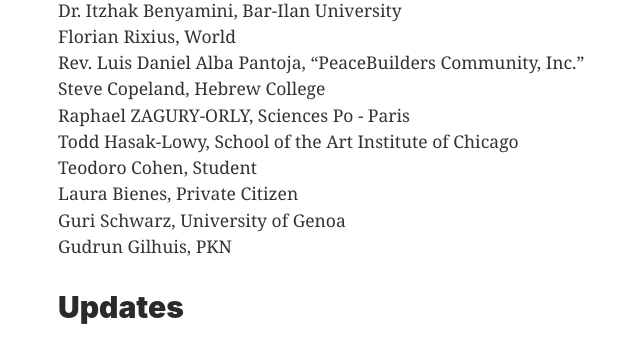
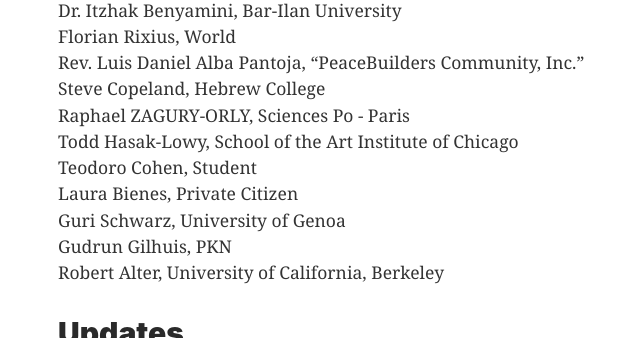
Before and after one commit to adamdjbrett/annexation.site, a Jekyll site: the page built from signatures.md, in a window 1280 px wide and 900 px high, scrolled down 14771 px, cut to the strip 0-338 px from the top of the window. Shown: the whole strip, without its empty margins (162-802 px from the left). Built offline with Jekyll 4.4.1, drawn with Linux system fonts in a browser that asks for light colours.

Commit message:
Update signatures.md

```diff
--- a/signatures.md
+++ b/signatures.md
@@ -567,7 +567,8 @@ Todd Hasak-Lowy, School of the Art Institute of Chicago  \\
 Teodoro Cohen, Student  \\
 Laura Bienes, Private Citizen   \\
 Guri Schwarz, University of Genoa  \\
-Gudrun Gilhuis, PKN
+Gudrun Gilhuis, PKN     \\
+Robert Alter,	University of California, Berkeley
 
 
 ## Updates
```
